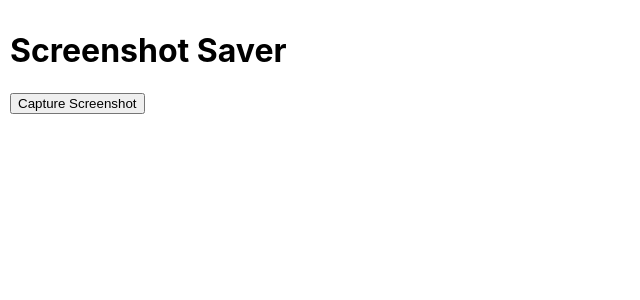
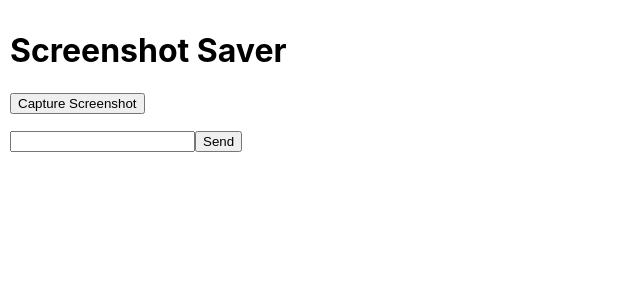
Before and after one commit to KG2468/UCB-AI-Hack, a React (Create React App) app in the folder react-chrome-ext/: page / in a window 1280 px wide. Shown: the top 300 px of the page, without its empty margins (0-640 px from the left). Built offline with nearby package versions, Linux system fonts and the light colour scheme.

Commit message:
Chat window updated

```diff
--- a/react-chrome-ext/src/App.tsx
+++ b/react-chrome-ext/src/App.tsx
@@ -2,10 +2,13 @@ import React, { useState, useEffect } from 'react';
 import ScreenshotList from './ScreenshotList';
 import ScreenshotDisplay from './ScreenshotDisplay';
 import { Screenshot } from './types';
+import ChatWindow from './ChatWindow';
+import { ChatMessage } from './types'; // Assuming you have a types file or add this type there
 
 const App: React.FC = () => {
   const [screenshots, setScreenshots] = useState<Screenshot[]>([]);
   const [selectedScreenshot, setSelectedScreenshot] = useState<Screenshot | null>(null);
+  const [chatMessages, setChatMessages] = useState<ChatMessage[]>([]);
 
   useEffect(() => {
     loadScreenshots();
@@ -48,6 +51,7 @@ const App: React.FC = () => {
         onSelectScreenshot={setSelectedScreenshot}
       />
       <ScreenshotDisplay screenshot={selectedScreenshot} />
+      <ChatWindow chatMessages={chatMessages} onSendMessage={(msg) => setChatMessages([...chatMessages, msg])} />
     </div>
   );
 };
--- /dev/null
+++ b/react-chrome-ext/src/ChatWindow.tsx
@@ -0,0 +1,35 @@
+import React, { useState } from 'react';
+import { ChatMessage } from './types'; // Import the ChatMessage type
+
+interface ChatWindowProps {
+  chatMessages: ChatMessage[];
+  onSendMessage: (msg: ChatMessage) => void;
+}
+
+const ChatWindow: React.FC<ChatWindowProps> = ({ chatMessages, onSendMessage }) => {
+  const [message, setMessage] = useState('');
+
+  const sendMessage = () => {
+    if (message.trim()) {
+      onSendMessage({ message, timestamp: new Date().toISOString() });
+      setMessage('');
+    }
+  };
+
+  return (
+    <div>
+      <div>
+        {chatMessages.map((msg, index) => (
+          <div key={index}>
+            <p>{msg.message}</p>
+            <small>{msg.timestamp}</small>
+          </div>
+        ))}
+      </div>
+      <input type="text" value={message} onChange={(e) => setMessage(e.target.value)} />
+      <button onClick={sendMessage}>Send</button>
+    </div>
+  );
+};
+
+export default ChatWindow;
--- a/react-chrome-ext/src/types.ts
+++ b/react-chrome-ext/src/types.ts
@@ -2,3 +2,9 @@ export interface Screenshot {
   url: string;
   date: string;
 }
+
+// Add this new type for chat messages
+export interface ChatMessage {
+  message: string;
+  timestamp: string;
+}
```
Also changed, not shown: package.json (added, +10 -0 lines), 1 other file (tests, documents, lock files or other folders).
